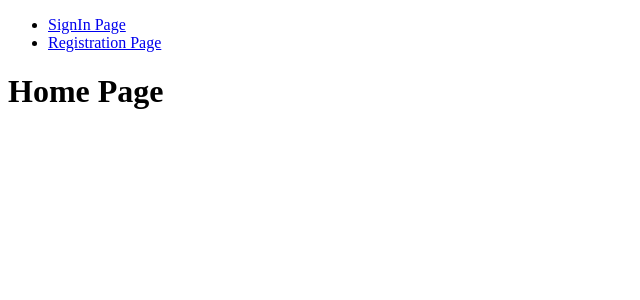
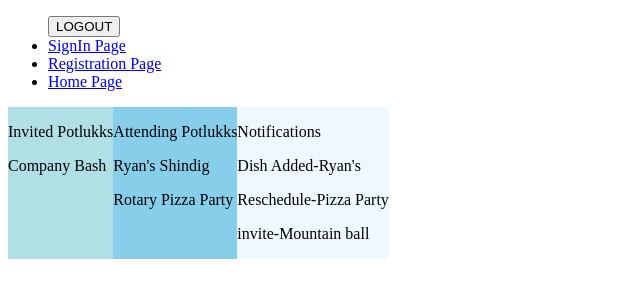
Before and after one commit to Lakshmimailz/Potluck, a React (Create React App) app: page /home in a window 1280 px wide. Shown: the top 300 px of the page, without its empty margins (0-640 px from the left). Built offline with nearby package versions, Linux system fonts and the light colour scheme; the HTML template or start-up script is replaced by a standard one.

Commit message:
homepage template

```diff
--- a/src/components/pages/home-page.tsx
+++ b/src/components/pages/home-page.tsx
@@ -1,8 +1,53 @@
-
+import React from 'react';
 
 export function HomePage(){
 
-    return <>
-        <h1>Home Page</h1>
-    </>
-}
+
+
+  return (
+
+    <div style = {{display: 'flex', flexDirection: 'row'}}>
+      <div style={{backgroundColor: 'powderblue',    }}>
+        <p>Invited Potlukks    </p>
+         <p>Company Bash   </p>
+      </div>
+      <div style={{backgroundColor: 'skyblue',  }}>
+      <p>Attending Potlukks  </p>
+      <p>Ryan's Shindig  </p>
+      <p>Rotary Pizza Party  </p>
+
+
+      </div>
+      <div style={{backgroundColor: 'aliceblue',   }}>
+      <p>Notifications</p>
+      <p>Dish Added-Ryan's</p>
+      <p>Reschedule-Pizza Party</p>
+      <p>invite-Mountain ball</p>
+
+      </div>
+    </div>
+
+  );
+
+};
+
+
+
+
+// return <>
+//         <h1>Home Page</h1>
+//         const FlexDirectionBasics = () => {
+//   const [flexDirection, setflexDirection] = useState('column');
+
+//   return (
+//     <div>
+//       label="flexDirection"
+//       values={['column']}
+//       selectedValue={flexDirection}
+//       setSelectedValue={setflexDirection}>
+//       <div style={[styles.box, {backgroundColor: 'powderblue'}]}></div>
+//       <View style={[styles.box, {backgroundColor: 'skyblue'}]} />
+//       <View style={[styles.box, {backgroundColor: 'steelblue'}]} />
+//     </div>
+//   );
+// };
--- a/src/components/pages/registration-page.tsx
+++ b/src/components/pages/registration-page.tsx
@@ -117,5 +117,6 @@ export function RegistrationPage(){
                 </fieldset>
 
                 <button onClick={handleRegistrationAction}>REGISTER</button>
+
     </>
 }
--- a/src/navigation/navbar.tsx
+++ b/src/navigation/navbar.tsx
@@ -9,11 +9,15 @@ export function NavBar(){
 
     return <>
         <ul>
+            <button>LOGOUT</button>
             <li>
                  <Link to="/">SignIn Page</Link>
             </li>
             <li>
-                <Link to="registration">Registration Page</Link>
+                <Link to="/registration">Registration Page</Link>
+            </li>
+            <li>
+                <Link to="/home">Home Page</Link>
             </li>
         </ul>
     </>
```
Also changed, not shown: src/components/pages/sign-in-page.tsx (+3 -6 lines).
